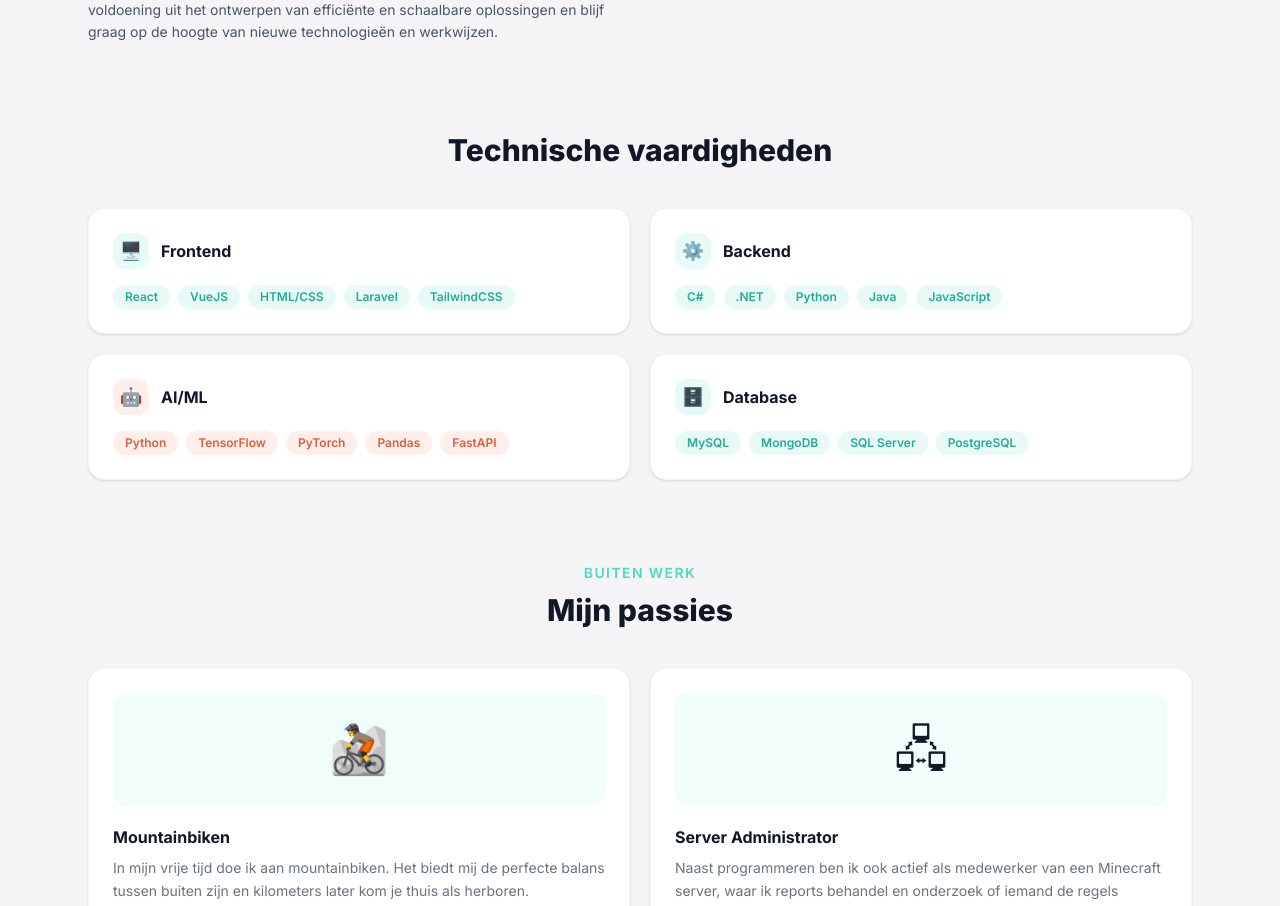
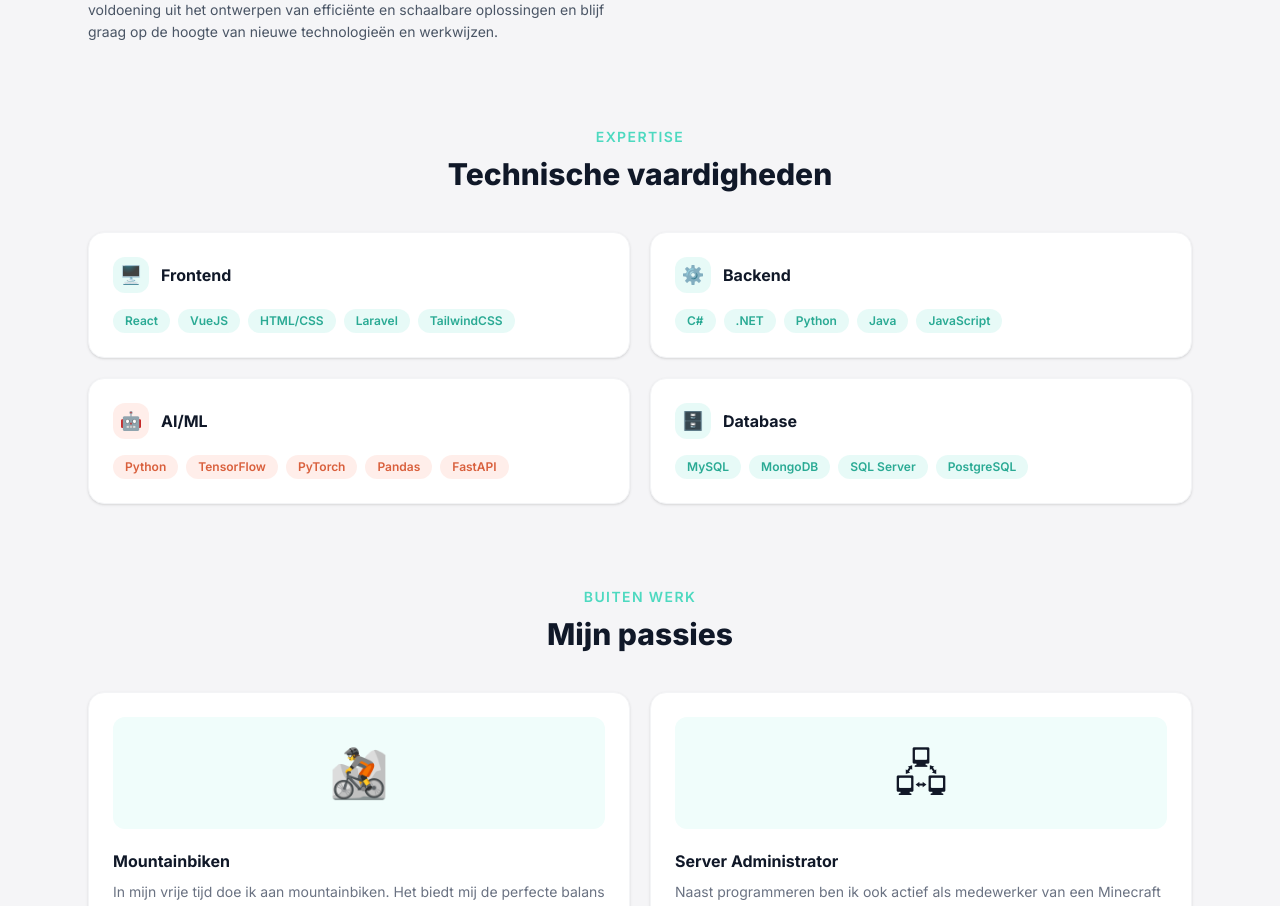
Before and after one commit to BrentPaessens/portfolio_website, a Next.js app: page /over-mij in a window 1280 px wide. Shown: the part 1000-1906 px from the top of the page. Built offline with nearby package versions, Linux system fonts and the light colour scheme.

Commit message:
Fixed a build error

```diff
--- a/src/i18n/translations.ts
+++ b/src/i18n/translations.ts
@@ -70,6 +70,7 @@ export const translations = {
             storyPart1: 'Als student Applicatieontwikkeling aan Thomas More Geel ben ik gefascineerd door de mogelijkheden van technologie om complexe problemen op te lossen. Mijn reis in de wereld van programmeren begon enkele jaren geleden en sindsdien ben ik een veelzijdige developer geworden.',
             storyPart2: 'Mijn expertise ligt voornamelijk in backend development, waar ik complexe systemen ontwikkel en optimaliseer. Daarnaast heb ik een sterke interesse in machine learning en artificial intelligence. Ik zie het als een meerwaarde om AI-gestuurde oplossingen en werkprocessen te integreren waar dit toegevoegde waarde biedt.',
             storyPart3: 'Naast mijn opleiding werk ik regelmatig aan persoonlijke projecten. Ik haal veel voldoening uit het ontwerpen van efficiënte en schaalbare oplossingen en blijf graag op de hoogte van nieuwe technologieën en werkwijzen.',
+            expertise: 'Expertise',
             technicalSkills: 'Technische vaardigheden',
             outsideWork: 'Buiten werk',
             myPassions: 'Mijn passies',
@@ -264,6 +265,7 @@ export const translations = {
             storyPart1: 'As an Application Development student at Thomas More Geel, I am fascinated by the possibilities of technology to solve complex problems. My journey in the world of programming started a few years ago, and since then I have become a versatile developer.',
             storyPart2: 'My expertise primarily lies in backend development, where I design, develop, and optimize complex systems. In addition, I have a strong interest in machine learning and artificial intelligence. I see AI as a valuable addition that can support and improve business processes and digital solutions.',
             storyPart3: 'Alongside my studies, I dedicate time to personal projects that allow me to further develop my technical skills. I enjoy building efficient and scalable solutions and continuously exploring new technologies and industry best practices.',
+            expertise: 'Expertise',
             technicalSkills: 'Technical Skills',
             outsideWork: 'Outside Work',
             myPassions: 'My Passions',
```
